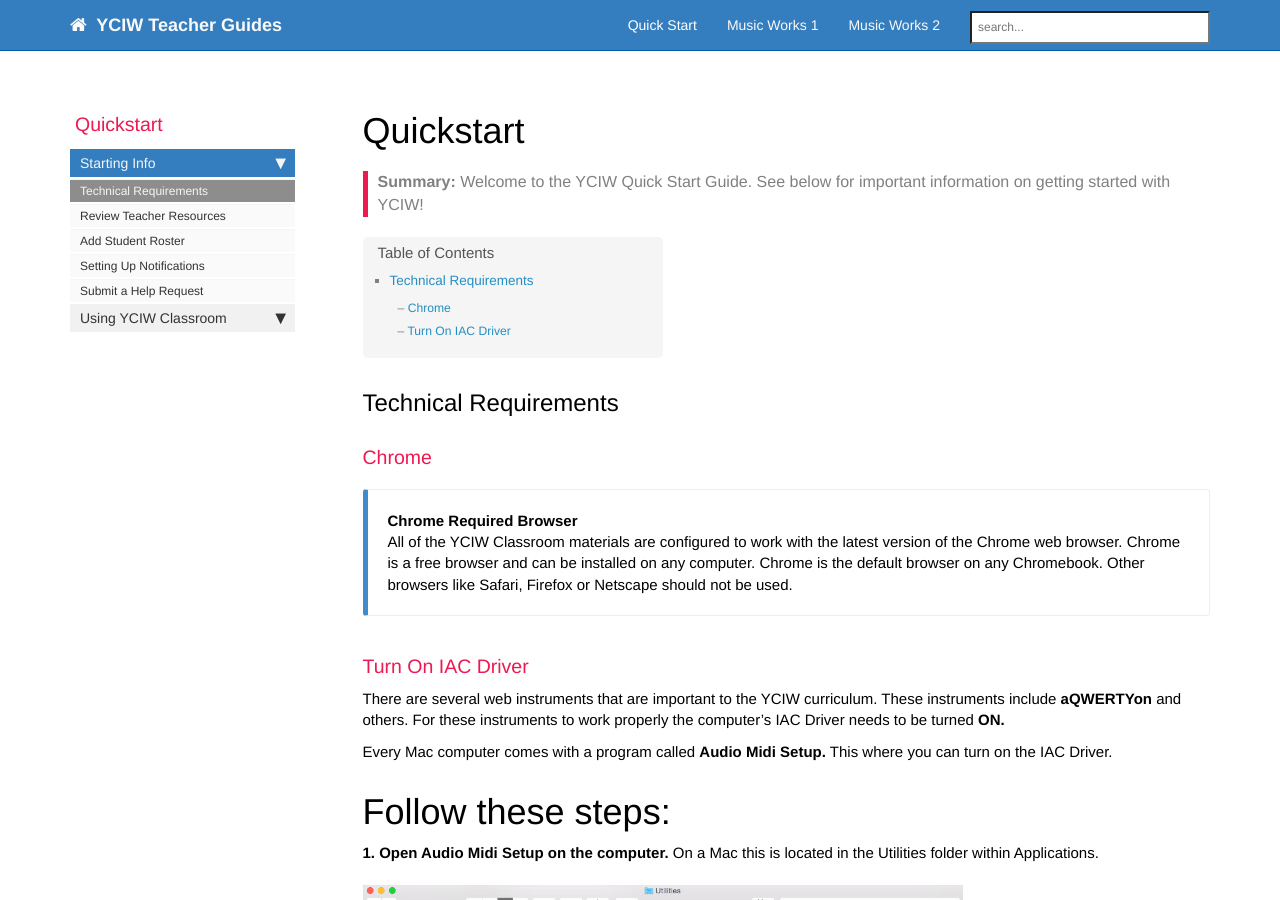
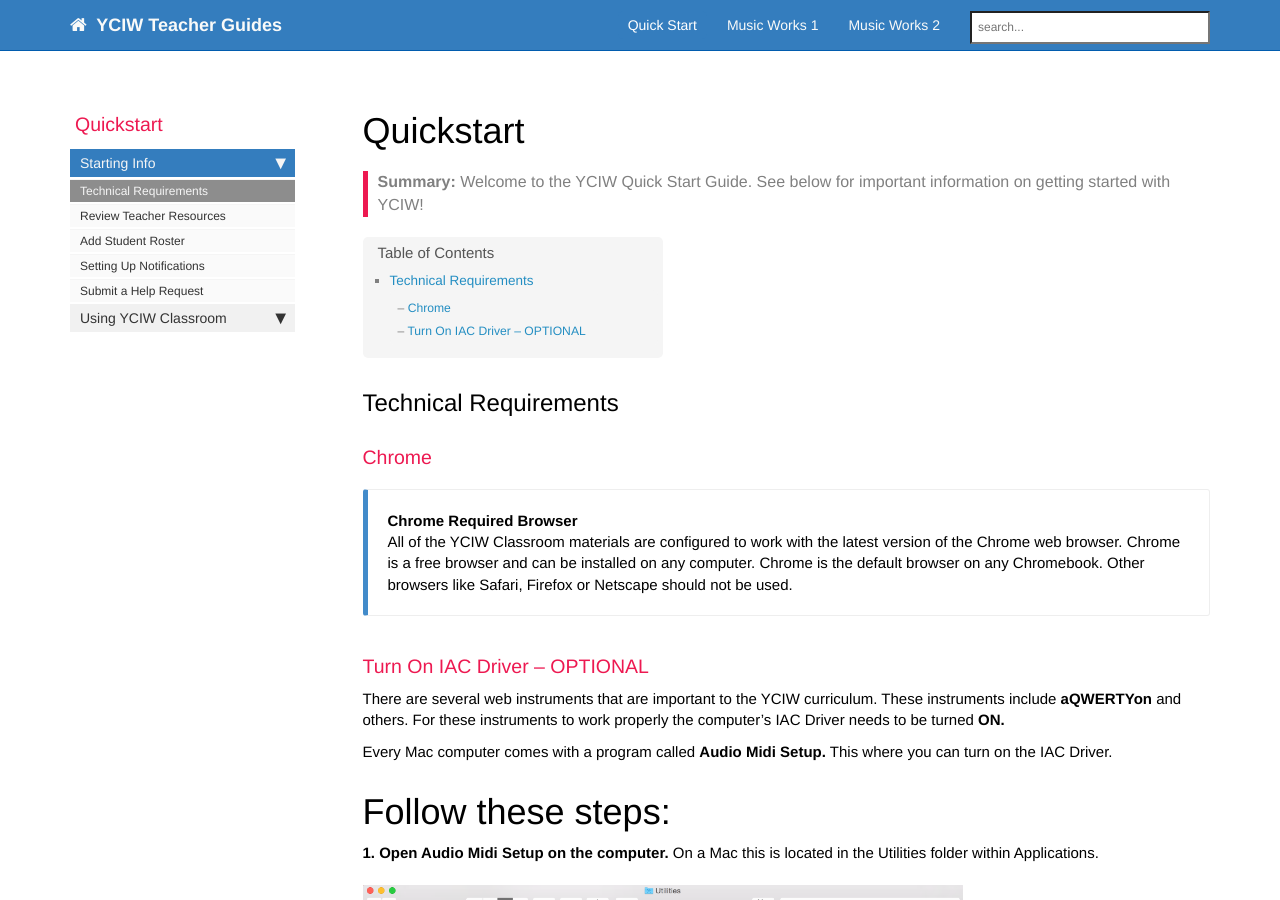
Before and after one commit to matt5834/guides, a Jekyll site: the page built from pages/quickstart/quickstart1.md, in a window 1280 px wide and 900 px high. Built offline with Jekyll 4.4.1, drawn with Linux system fonts in a browser that asks for light colours; nearby versions of some CDN libraries; comment, search, counter and statistics services are not loaded.

Commit message:
update quickstart

```diff
--- a/pages/quickstart/quickstart1.md
+++ b/pages/quickstart/quickstart1.md
@@ -14,7 +14,7 @@ folder: quickstart
 {% include callout.html content="**Chrome Required Browser** <br>
 All of the YCIW Classroom materials are configured to work with the latest version of the Chrome web browser. Chrome is a free browser and can be installed on any computer. Chrome is the default browser on any Chromebook. Other browsers like Safari, Firefox or Netscape should not be used." type="primary"  %}
 
-### Turn On IAC Driver
+### Turn On IAC Driver -- OPTIONAL
 
 There are several web instruments that are important to the YCIW curriculum. These instruments include **aQWERTYon** and others. For these instruments to work properly the computer's IAC Driver needs to be turned **ON.**
 
```
